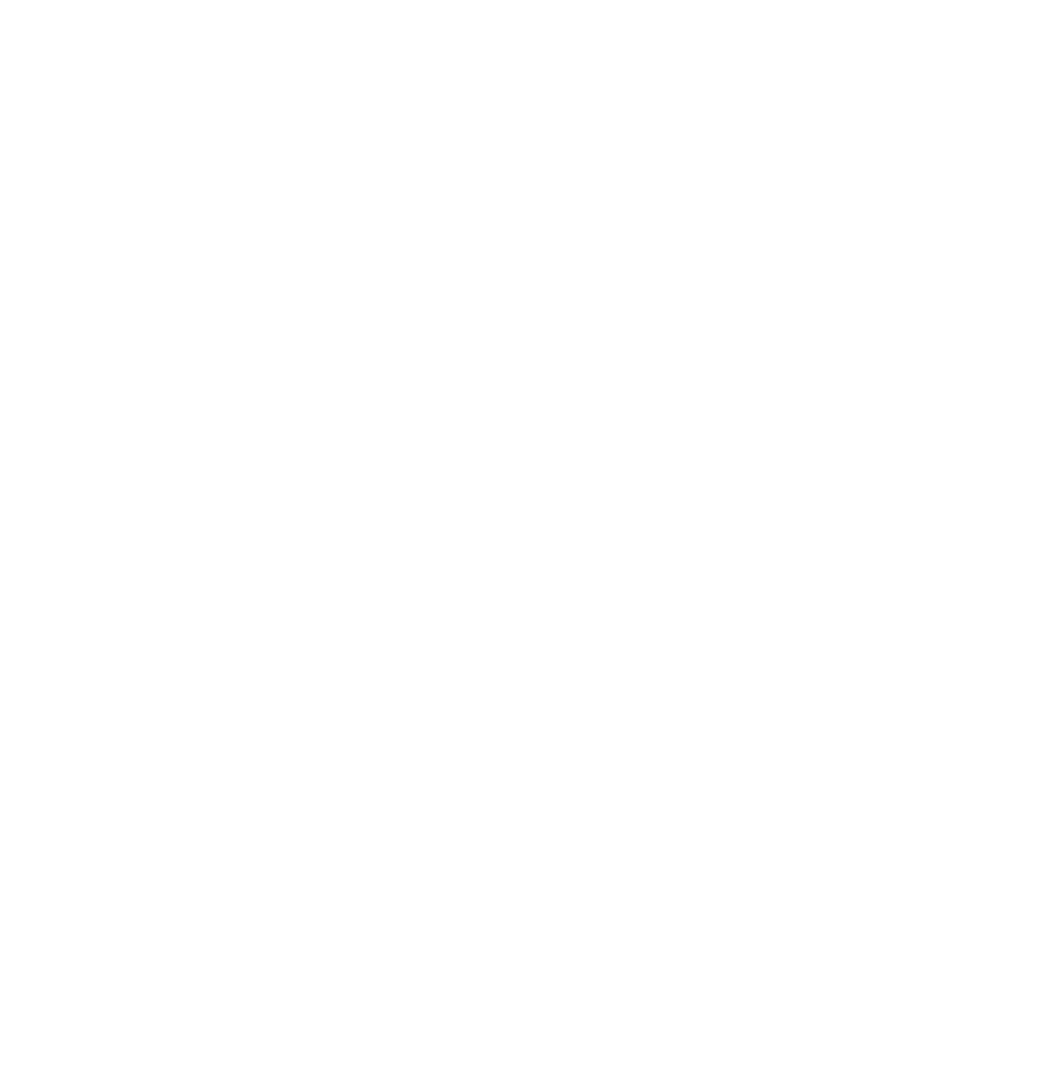
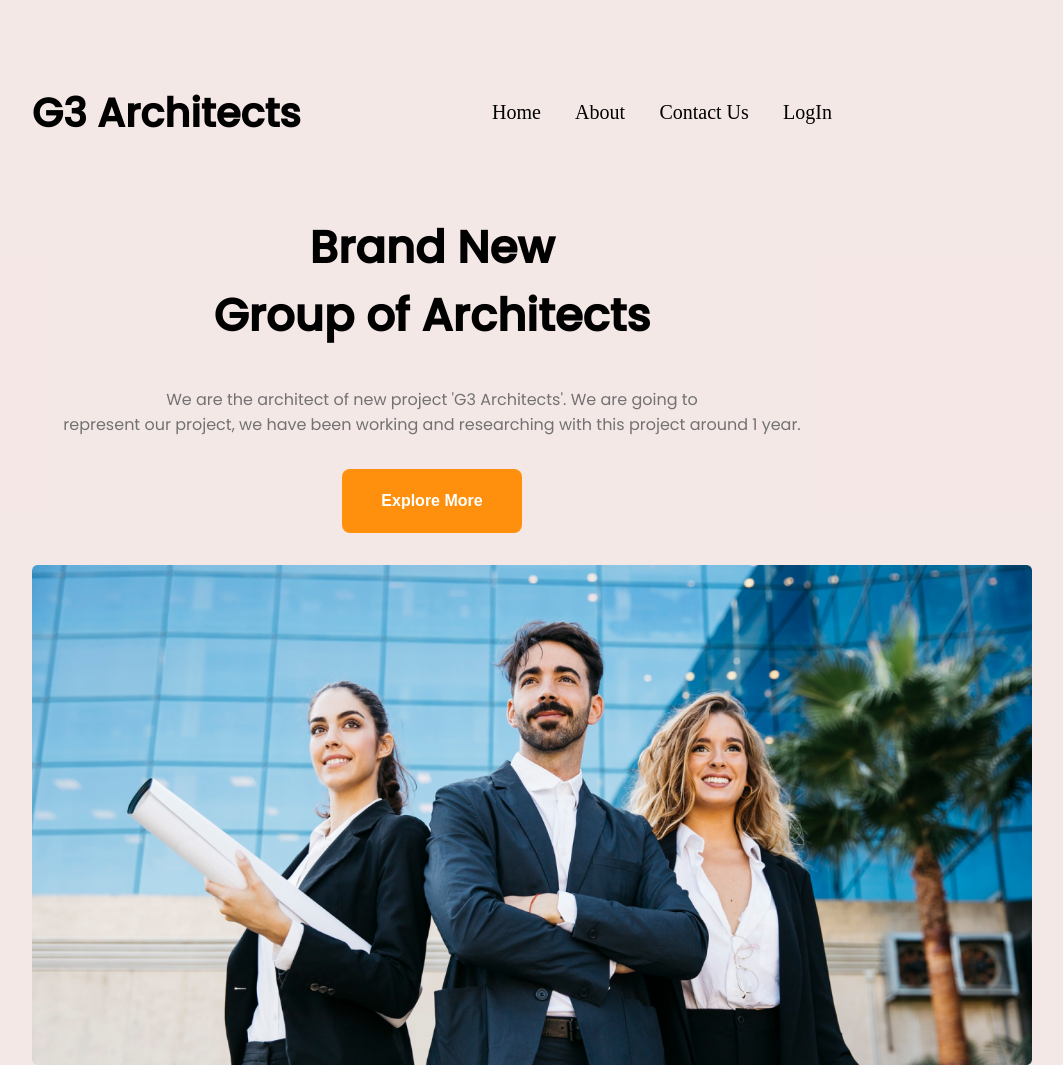
Before and after one commit to RocksanaAkter/g3-architects, a plain HTML site: page index.html in a window 1280 px wide. Shown: the whole page, without its empty margins (208-1271 px from the left). Before the commit the page ends 800 px from the top, so only its background shows below. Drawn offline with Linux system fonts and the light colour scheme.

Commit message:
header-section

```diff
--- a/index.html
+++ b/index.html
@@ -1,5 +1,6 @@
 <!DOCTYPE html>
 <html lang="en">
+
 <head>
     <meta charset="UTF-8">
     <meta http-equiv="X-UA-Compatible" content="IE=edge">
@@ -8,10 +9,30 @@
     <!-- stylesheet -->
     <link rel="stylesheet" href="styles/style.css">
 </head>
+
 <body>
-    <nav>
-
-    </nav>
+    <header class="banner">
+        <nav class="navBar">
+            <div>
+                <h1 class="nav-text">G3 Architects</h1>
+            </div>
+            <div >
+                <a class="nav-link" href="">Home</a>
+                <a class="nav-link" href="">About</a>
+                <a class="nav-link" href="">Contact Us</a>
+                <a class="nav-link" href="">LogIn</a>
+            </div>
+        </nav>
+        <section>
+            <h2>Brand New <br>Group of Architects</h2>
+            <p>
+                We are the architect of new project 'G3 Architects'. We are going to <br>represent our project, we have been
+                working and researching with this project around 1 year.
+            </p>
+            <button class="btn-exploreMore">Explore More</button>
+        </section>
+        <img class="banner-img" src="images/banner.png" alt="">
+    </header>
     <main>
 
     </main>
@@ -19,4 +40,5 @@
 
     </footer>
 </body>
+
 </html>
--- a/styles/style.css
+++ b/styles/style.css
@@ -0,0 +1,73 @@
+@import url('https://fonts.googleapis.com/css2?family=Poppins:wght@400;500&display=swap');
+
+/* common styles */
+body {
+    font-family: 'Poppins', sans-serif;
+    background-color: #F3F1FF;
+    margin: 0;
+
+}
+
+/* header section  */
+header {
+    background-color: rgba(255, 144, 14, 0.1);
+    padding-left: 240px;
+    padding-right: 240px;
+
+
+}
+
+.navBar {
+    display: flex;
+    justify-content: space-between;
+    align-items: center;
+    padding-top: 50px;
+}
+
+.nav-text {
+    font-weight: 700;
+    font-size: 40px;
+}
+
+.nav-link {
+    text-decoration: none;
+    font-family: 'Work Sans';
+    font-weight: 500;
+    font-size: 20px;
+    padding-left: 30px;
+    color: black;
+}
+
+.banner section {
+    text-align: center;
+}
+
+.banner section h2 {
+    font-weight: 700;
+    font-size: 45px;
+}
+.banner section p{
+    color: #727272;
+    font-size: 16px;
+    margin-bottom: 32px;
+}
+
+.btn-exploreMore{
+    width: 180px;
+height: 64px;
+left: 870px;
+top: 463px;
+border: 0;
+background: #FF900E;
+border-radius: 8px;
+color: white;
+font-weight: 600;
+font-size: 16px;
+margin-bottom: 32px;
+}
+
+.banner-img {
+    width: 1000px;
+    height: 500px;
+    padding-bottom: 45px;
+}
```
